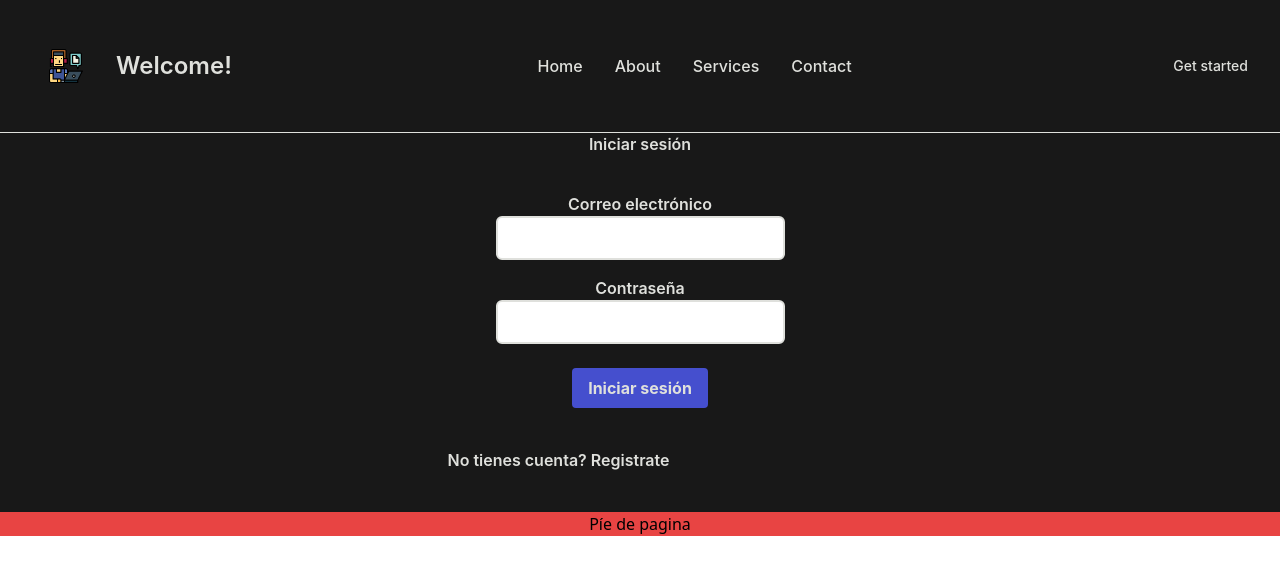
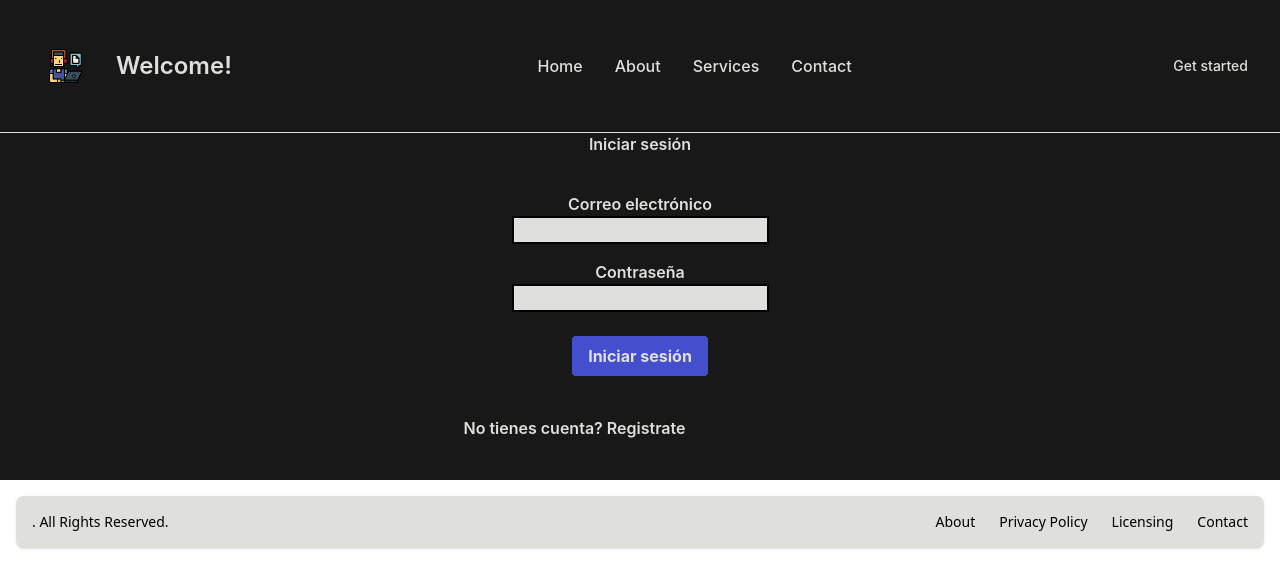
Before and after one commit to EvanderJimenez/Control_info_Empleados, a Next.js app in the folder proyecto/: page /home in a window 1280 px wide. Shown: the top 588 px of the page. Built offline with nearby package versions, Linux system fonts and the light colour scheme.

Commit message:
(ACTUALIZACIÓN) footer

```diff
--- a/proyecto/src/Layout/AdminPage.tsx
+++ b/proyecto/src/Layout/AdminPage.tsx
@@ -7,7 +7,7 @@
 };
 const AdminPage = ({ children }: LayoutProps) => {
   return (
-    <div className="bg-gray-900">
+    <div className="bg-gray-900 w-full h-full">
       <Top />
       <main>{children}</main>
       <Foot />
--- a/proyecto/src/pages/api/empleados.ts
+++ /dev/null
@@ -1,27 +0,0 @@
-import { NextApiRequest, NextApiResponse } from "next";
-import getEmployees from "../../../dataBase/methods/employee/getEmployees";
-import createEmployee from "../../../dataBase/methods/employee/createEmployee";
-import deleteEmployee from "../../../dataBase/methods/employee/deleteEmployee";
-import upDateEmployee from "../../../dataBase/methods/employee/upDateEmploye";
-import getEmployeByEmailPass from "../../../dataBase/methods/employee/getEmployeByEmailPass";
-import authentication from "../../../dataBase/methods/employee/authentication";
-
-export default async function handler(req: NextApiRequest, res: NextApiResponse<any>) {
-  if (req.method === "GET") {
-    await getEmployees(req, res);
-  } else if (req.method === "POST") {
-    if (req.body.option) {
-      await authentication(req, res);
-    } else {
-      // await createEmployee(req, res);
-    }
-  } else if (req.method === "PUT") {
-    console.log(req.body.correo);
-    console.log(req.body.cedula);
-    //await getEmployeByEmailPass(req,res)
-    //await upDateEmployee(req, res);
-    await deleteEmployee(req.body.correo, res);
-  } else {
-    res.status(405).json({ message: "Método no permitido" });
-  }
-}
--- a/proyecto/src/root/components/foot/Foot.tsx
+++ b/proyecto/src/root/components/foot/Foot.tsx
@@ -2,8 +2,32 @@
 
 export function Foot() {
   return (
-    <footer className="bg-red h-full">
-      <div className="flex items-center justify-center h-">Píe de pagina</div>
+    <footer className="bg-white rounded-lg shadow m-4 dark:bg-gray-800">
+      <div className="w-full mx-auto max-w-screen-xl p-4 md:flex md:items-center md:justify-between">
+        <span className="text-sm text-gray-500 sm:text-center dark:text-gray-400">. All Rights Reserved.</span>
+        <ul className="flex flex-wrap items-center mt-3 text-sm font-medium text-gray-500 dark:text-gray-400 sm:mt-0">
+          <li>
+            <a href="#" className="mr-4 hover:underline md:mr-6 ">
+              About
+            </a>
+          </li>
+          <li>
+            <a href="#" className="mr-4 hover:underline md:mr-6">
+              Privacy Policy
+            </a>
+          </li>
+          <li>
+            <a href="#" className="mr-4 hover:underline md:mr-6">
+              Licensing
+            </a>
+          </li>
+          <li>
+            <a href="#" className="hover:underline">
+              Contact
+            </a>
+          </li>
+        </ul>
+      </div>
     </footer>
   );
 }
--- a/proyecto/src/root/components/login/Login.tsx
+++ b/proyecto/src/root/components/login/Login.tsx
@@ -78,7 +78,7 @@
               <label>Correo electrónico</label>
               <input
                 type="email"
-                className="bg-primary secondary-font border-2 border-gray-300 focus:outline-none focus:border-blue hover:border-red rounded-md py-2 px-4 w-full"
+                className="bg-PrimaryColor secondary-font  border-2 border-gray-300 focus:outline-none focus:border-blue hover:border-red"
                 id="email"
                 name="email"
                 value={email}
@@ -90,7 +90,7 @@
               <label>Contraseña</label>
               <input
                 type="password"
-                className="bg-primary secondary-font border-2 border-gray-300 focus:outline-none focus:border-blue hover:border-red rounded-md py-2 px-4 w-full"
+                className="bg-PrimaryColor secondary-font  border-2 border-gray-300 focus:outline-none focus:border-blue hover:border-red"
                 id="password"
                 name="password"
                 value={password}
```
Also changed, not shown: proyecto/dataBase/methods/employee/getEmployeeByDepartament.ts (deleted), proyecto/dataBase/methods/employee/getEmployeesByDepartament.ts (added).
